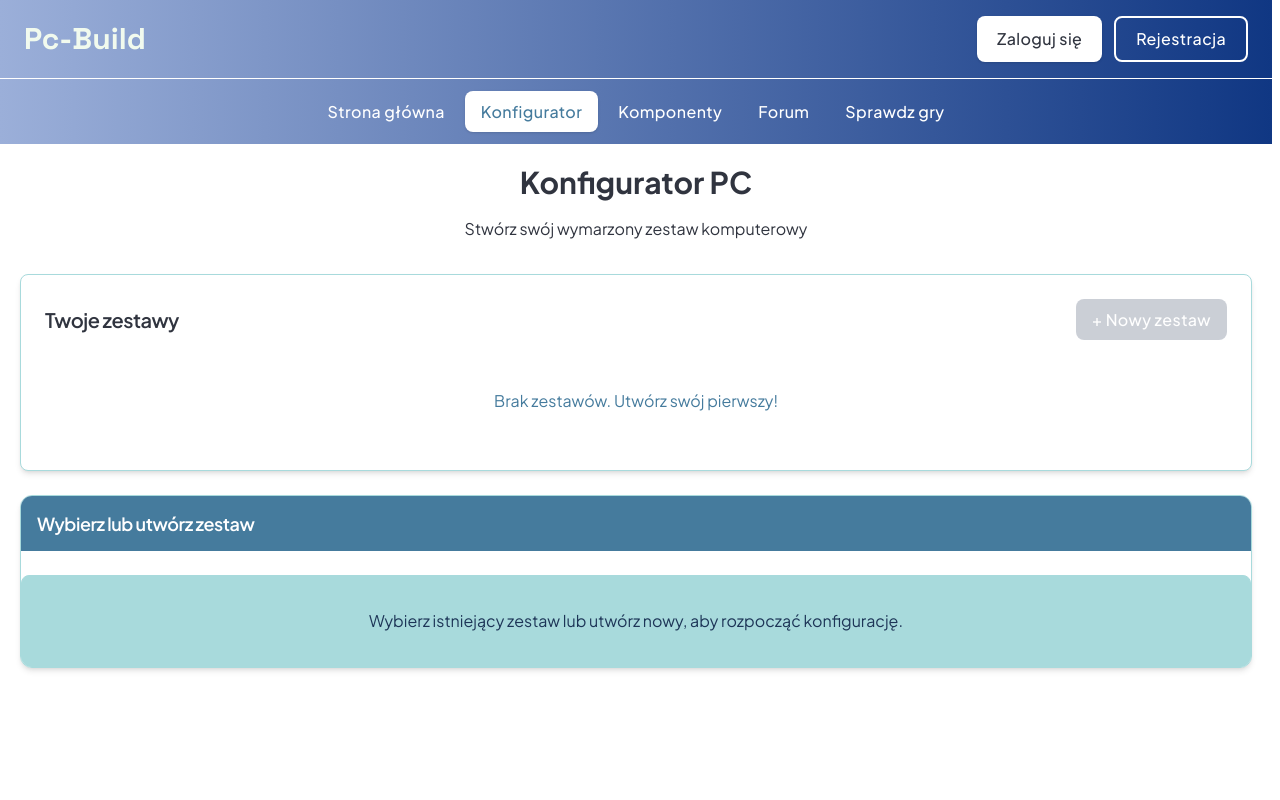
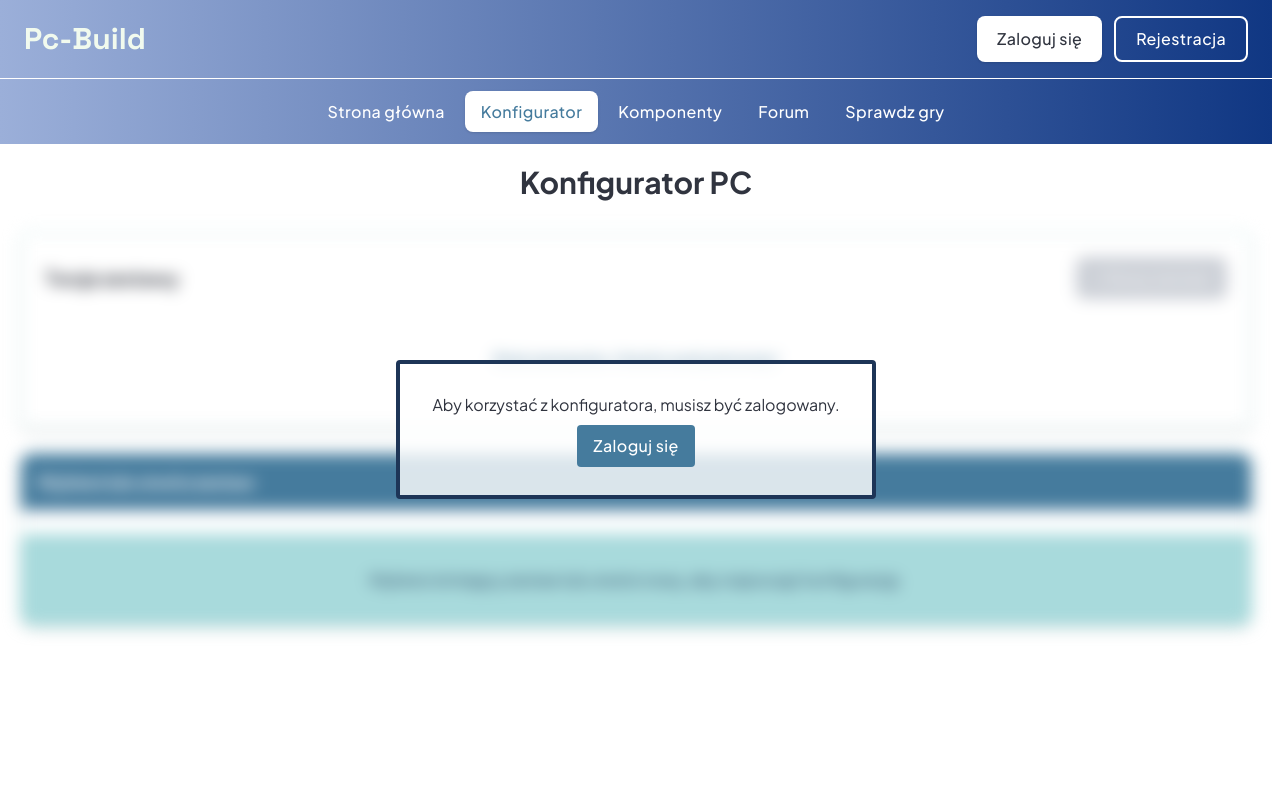
Before and after one commit to diroxxx/frontend_Pc_build, a React (Vite) app: page /builds in a window 1280 px wide. Shown: the top 800 px of the page. Built offline with nearby package versions, Linux system fonts and the light colour scheme.

Commit message:
feat: enhance Builds component with loading spinner and user authentication prompt

```diff
--- a/src/features/user/computers/pages/Builds.tsx
+++ b/src/features/user/computers/pages/Builds.tsx
@@ -10,7 +10,7 @@ import {useSaveComputerByUserEmail} from "../../../../hooks/useSaveComputersByUs
 import type {ComputerDto} from "../../../../types/ComputerDto.ts";
 import {ComponentTypeEnum} from "../../../../types/BaseItemDto.ts";
 import {selectedComputerAtom} from "../../../../atomContext/computerAtom.tsx";
-
+import {LoadingSpinner} from "../../../../assets/components/ui/LoadingSpinner.tsx";
 
 export default function Builds() {
     const navigate = useNavigate();
@@ -79,11 +79,13 @@ export default function Builds() {
         <div className="max-w-7xl mx-auto p-5 min-h-screen">
             <div className="text-center mb-8">
                 <h1 className="text-3xl font-bold text-midnight-dark mb-4">Konfigurator PC</h1>
-                <p className="text-text-midnight-dark">Stwórz swój wymarzony zestaw komputerowy</p>
             </div>
 
             {saveMutation.isPending && (
+                <>
                     <p className="text-sm text-ocean-blue mt-2">Tworzenie nowego zestawu...</p>
+                    <LoadingSpinner/>
+                </>
             )}
 
             {saveMutation.isError && (
@@ -91,6 +93,10 @@ export default function Builds() {
             )}
 
 
+
+                <div className={"relative"}>
+
+                    <div  className={user ? 'blur-none': 'blur-sm'} >
                         <BuildList
                             computers={fetchedComputers}
                             onSelectBuild={handleSelectBuild}
@@ -102,6 +108,26 @@ export default function Builds() {
                             categories={categories}
                             onAddComponent={handleAddComponent}
                         />
+
+                    </div>
+
+                    {!user && (
+                        <div className="absolute inset-0 z-10 flex items-center justify-center ">
+                            <div className="bg-white/80 border-4 border-ocean-dark-blue  rounded px-8 py-7 text-center">
+                                <p className="text-midnight-dark mb-2">Aby korzystać z konfiguratora, musisz być zalogowany.</p>
+                                <button
+                                    className="px-4 py-2 bg-ocean-blue text-white rounded hover:bg-ocean-dark-blue transition-colors cursor-pointer "
+                                    onClick={() => navigate('/login')}
+                                >
+                                    Zaloguj się
+                                </button>
+                            </div>
+                        </div>
+                    )}
+
+
+                </div>
+
         </div>
     );
 }
--- a/src/hooks/useLogout.ts
+++ b/src/hooks/useLogout.ts
@@ -13,5 +13,9 @@ export const useLogout = () => {
         setUser(null);
         queryClient.clear();
         localStorage.clear();
+        sessionStorage.clear();
+
+        window.location.reload();
+
     };
 }
--- a/src/pageComponents/Navbar.tsx
+++ b/src/pageComponents/Navbar.tsx
@@ -11,7 +11,7 @@ export default function Navbar() {
     const [user] = useAtom(userAtom);
     // const [, logout] = useAtom(logoutUserAtom);
     const [showDropdown, setShowDropdown] = useState(false);
-    const [isScrolled, setIsScrolled] = useState(false);
+    const [, setIsScrolled] = useState(false);
     const dropdownRef = useRef<HTMLDivElement>(null);
     const logout = useLogout();
     const queryClient = useQueryClient();
@@ -160,16 +160,6 @@ return (
                             >
                                 Sprawdz gry
                             </button>
-                            {/*<button */}
-                            {/*    onClick={() => navigate("/recommendations")} */}
-                            {/*    className={`px-4 py-2 rounded-lg font-medium transition-all duration-300 ${*/}
-                            {/*        location.pathname === "/recommendations" */}
-                            {/*            ? "bg-white text-ocean-blue shadow-sm" */}
-                            {/*            : "text-white hover:bg-ocean-light-blue hover:bg-opacity-25 hover:shadow-md hover:backdrop-blur-sm"*/}
-                            {/*    }`}*/}
-                            {/*>*/}
-                            {/*    Rekomendacje*/}
-                            {/*</button>*/}
                         </div>
                     </nav>
                 </div>
```
Lines whose indentation alone changed are shown as unchanged.
